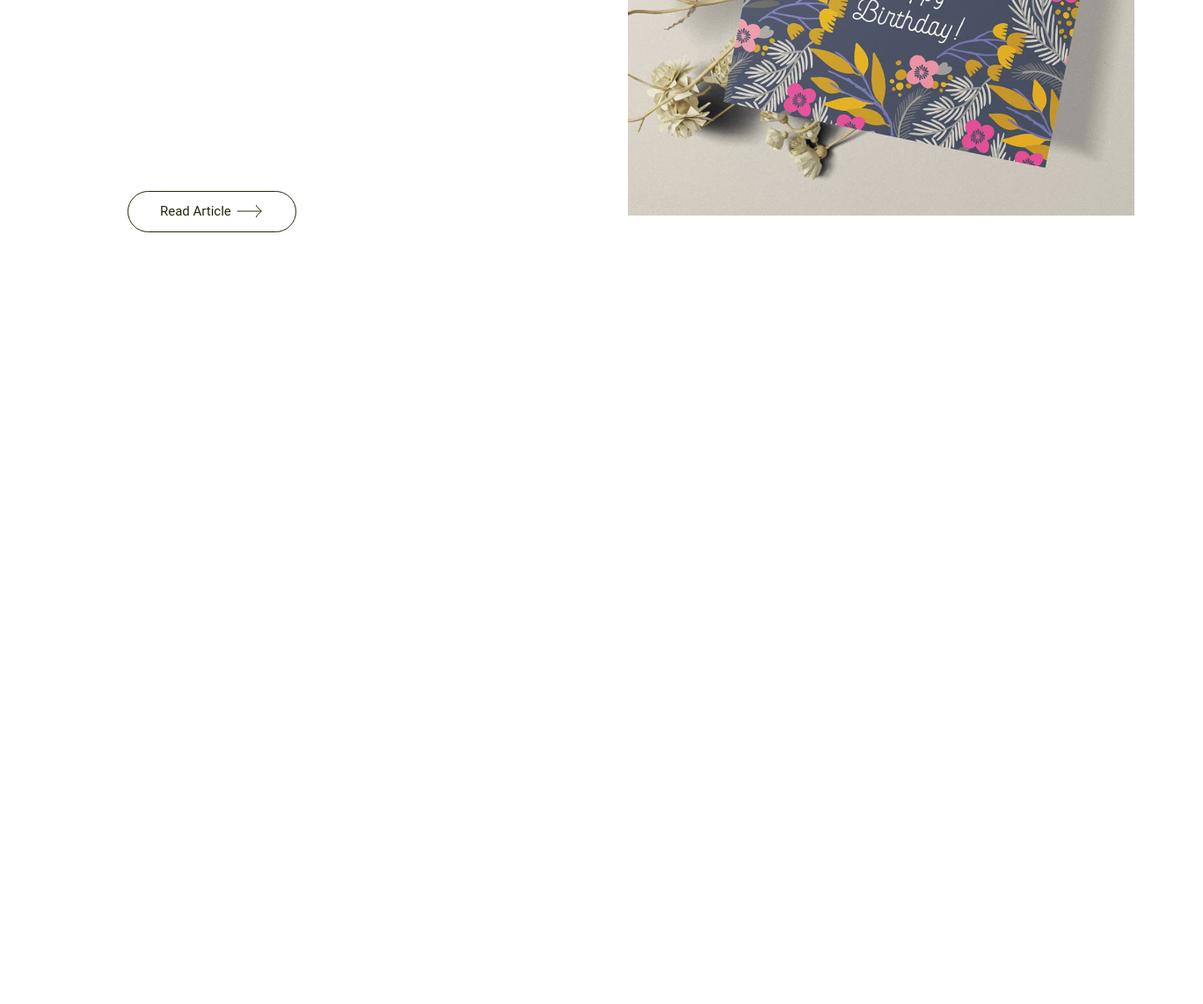
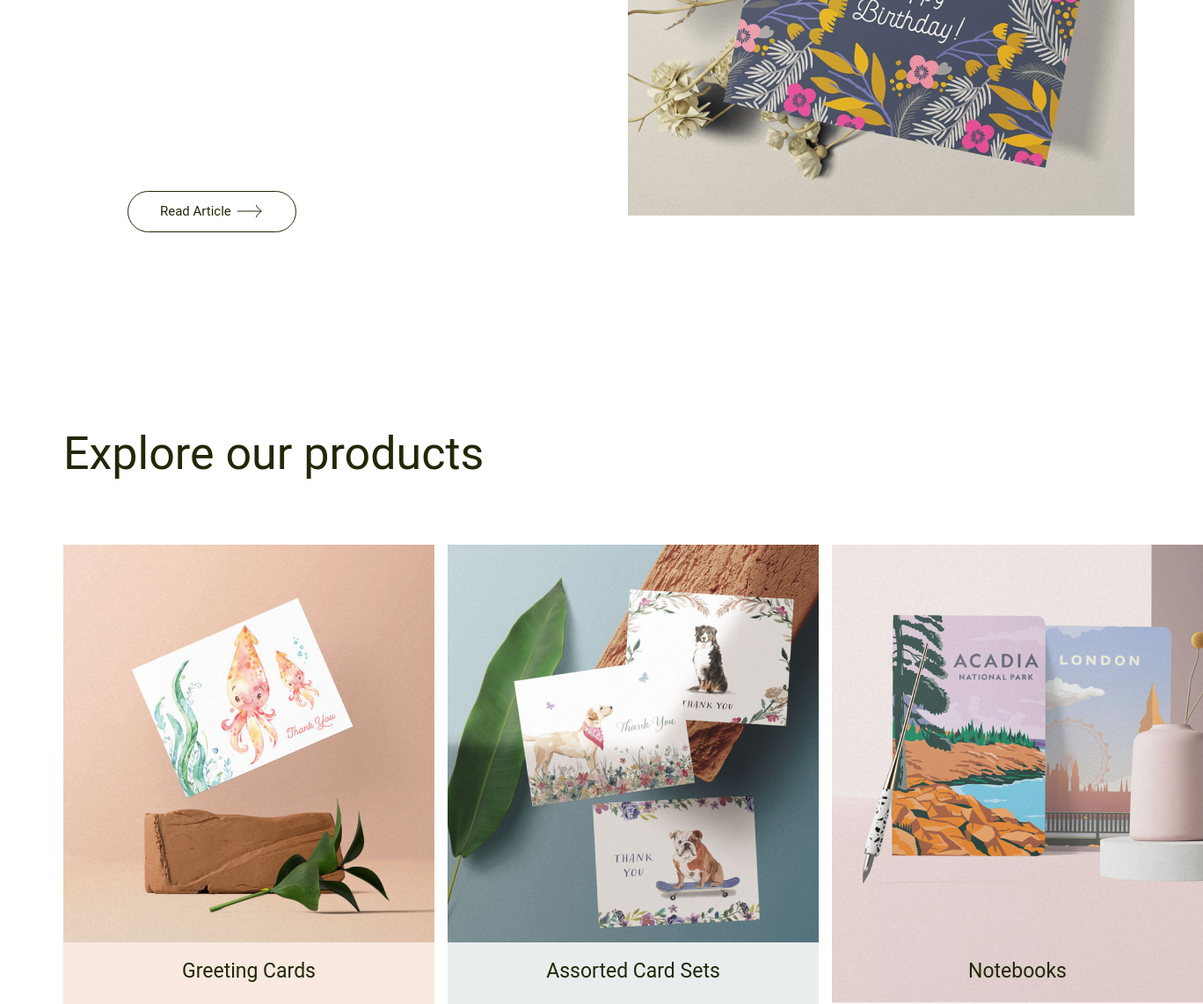
Before and after one commit to Mmishaaa/Web_Programming-kursach, a plain HTML site: page html/index.html in a window 1280 px wide. Shown: the part 4260-5401 px from the top of the page at 88% size, 1368 px wide, since content can reach past the window. Before the commit the page ends 4524 px from the top, so only its background shows below. Drawn offline with Linux system fonts and the light colour scheme; files whose address does not match are found by name.

Commit message:
add explore section

```diff
--- a/html/index.html
+++ b/html/index.html
@@ -447,5 +447,36 @@
                 </div>
             </div>
         </section>
+        <section class="explore">
+            <div class="container">
+                <h3>Explore our products</h3>
+                <div class="flex__container">
+                    <div class="flex__block">
+                        <div class="img">
+                            <img src="../assets/png/product1.png" alt="" />
+                        </div>
+                        <div class="background" style="background-color: #f9e9e0">
+                            <p>Greeting Cards</p>
+                        </div>
+                    </div>
+                    <div class="flex__block">
+                        <div class="img">
+                            <img src="../assets/png/product2.png" alt="" />
+                        </div>
+                        <div class="background" style="background-color: #e9edee">
+                            <p>Assorted Card Sets</p>
+                        </div>
+                    </div>
+                    <div class="flex__block" style="background-color: #f5efef">
+                        <div class="img">
+                            <img src="../assets/png/product3.png" alt="" />
+                        </div>
+                        <div class="background">
+                            <p>Notebooks</p>
+                        </div>
+                    </div>
+                </div>
+            </div>
+        </section>
     </body>
 </html>
--- a/scss/style.scss
+++ b/scss/style.scss
@@ -507,3 +507,42 @@ header {
         }
     }
 }
+
+.explore {
+    padding-top: 220px;
+    .container {
+        padding: 0 72px;
+    }
+    h3 {
+        color: $base-font-color;
+        font-size: 52px;
+        font-weight: 400;
+        line-height: 64.8px;
+        width: 481px;
+    }
+    p {
+        padding-top: 15px;
+        color: $base-font-color;
+        text-align: center;
+        font-size: 2.3rem;
+        font-style: normal;
+        font-weight: 400;
+        line-height: 35.28px;
+    }
+    .flex__container {
+        padding-top: 70px;
+        display: flex;
+        gap: 15px;
+        .flex__block {
+            position: relative;
+            .background {
+                width: 422px;
+                height: 70px;
+                flex-shrink: 0;
+                position: absolute;
+                bottom: 0;
+                left: 0;
+            }
+        }
+    }
+}
```
Also changed, not shown: assets/png/product1.png (added), assets/png/product2.png (added), assets/png/product3.png (added), css/style.css, 1 other file.
